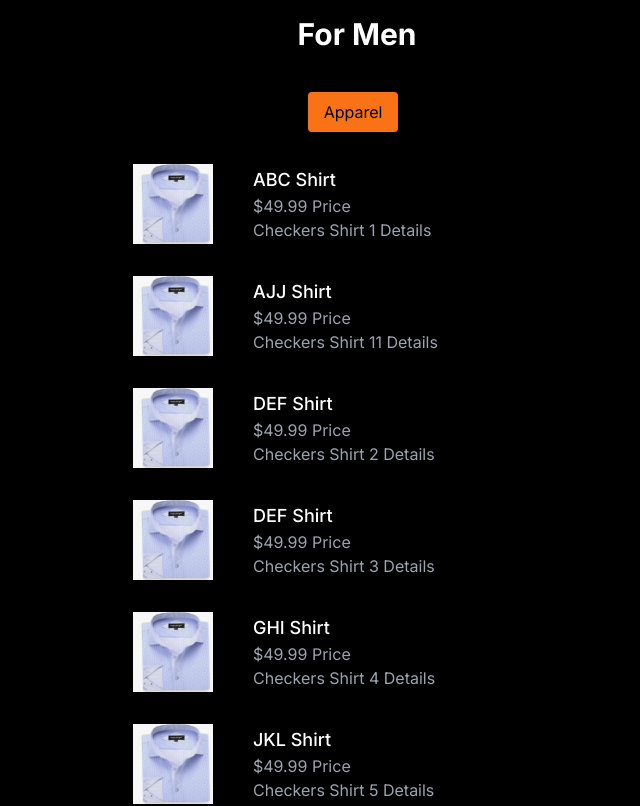
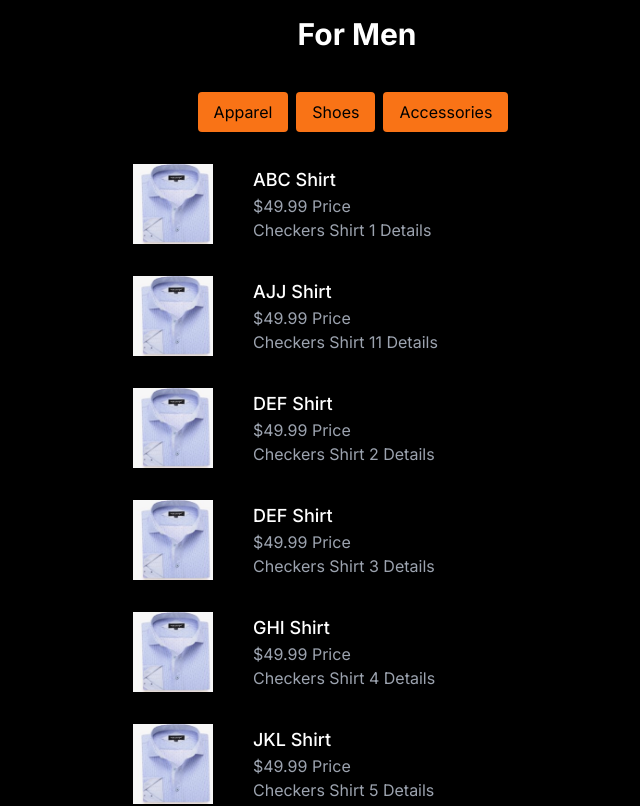
Before and after one commit to TrinaKeen/ClickNShop, a Next.js app: page /MenPage in a window 1280 px wide. Shown: the top 806 px of the page, without its empty margins (283-923 px from the left). Built offline with nearby package versions, Linux system fonts and the light colour scheme.

Commit message:
Updated to MenPage

```diff
--- a/app/MenPage/product-list.js
+++ b/app/MenPage/product-list.js
@@ -4,10 +4,10 @@ import { useState } from "react";
 import Product from './product';
 
 export default function ProductList({ products }) {
-    const [sortBy, setSortBy] = useState('name');
+    const [sortBy, setSortBy] = useState('category');
 
     const sortedProducts = [...products].sort((a, b) => {
-      if (sortBy === 'name') {
+      if (sortBy === 'category') {
         return a.name.localeCompare(b.name);
       } else if (sortBy === 'price') {
         return a.price.localeCompare(b.price);
@@ -19,10 +19,22 @@ export default function ProductList({ products }) {
       <div className="p-4 max-w-lg mx-auto text-black">
         <div className="flex justify-center mb-4 text-black">
           <button
-            className={`px-4 py-2 mr-2 rounded ${sortBy === 'name' ? 'bg-orange-500 text-black' : 'bg-gray-200'}`}
-            onClick={() => setSortBy('name')}
+            className={`px-4 py-2 mr-2 rounded ${sortBy === 'category' ? 'bg-orange-500 text-black' : 'bg-gray-200'}`}
+            onClick={() => setSortBy('category')}
           >
             Apparel
+          </button>
+          <button
+            className={`px-4 py-2 mr-2 rounded ${sortBy === 'category' ? 'bg-orange-500 text-black' : 'bg-gray-200'}`}
+            onClick={() => setSortBy('category')}
+          >
+            Shoes
+          </button>
+          <button
+            className={`px-4 py-2 mr-2 rounded ${sortBy === 'category' ? 'bg-orange-500 text-black' : 'bg-gray-200'}`}
+            onClick={() => setSortBy('category')}
+          >
+            Accessories
           </button>
           {/* <button
             className={`px-4 py-2 rounded ${sortBy === 'price' ? 'bg-orange-500 text-black' : 'bg-gray-200'}`}
--- a/app/MenPage/products.json
+++ b/app/MenPage/products.json
@@ -4,6 +4,7 @@
       "id": "1h2GJKH12gkHG31h1H",
       "name": "ABC Shirt",
       "price": "$49.99",
+      "category": "Apparel",
       "details": "Checkers Shirt 1",
       "image": "/product1.jpg"
     },
@@ -11,6 +12,7 @@
       "id": "2KJH3k2j3H1k2J3K1H",
       "name": "DEF Shirt",
       "price": "$49.99",
+      "category": "Shoes",
       "details": "Checkers Shirt 2",
       "image": "/product1.jpg"
     },
```
